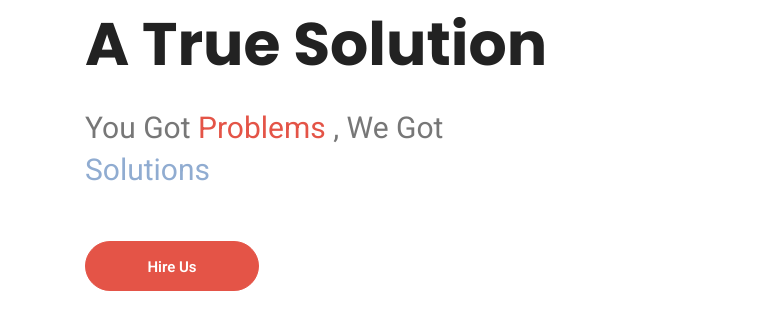
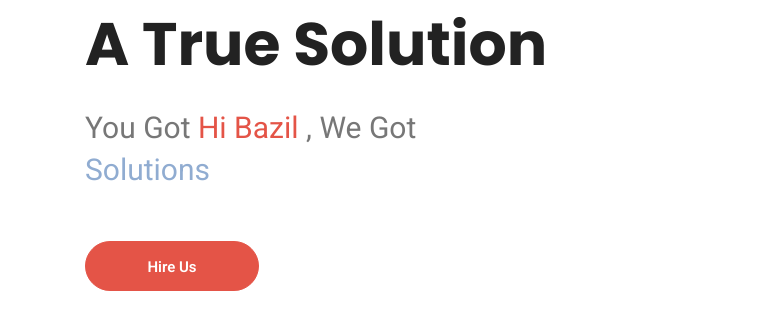
Before and after one commit to numan98khan/ATS-Core, a plain HTML site: page index.html in a window 1280 px wide. Shown: the part 264-584 px from the top of the page, 0-759 px from the left. Drawn offline with nearby package versions, Linux system fonts and the light colour scheme; some packages are replaced by stand-ins of ours.

Commit message:
Update index.html

```diff
--- a/index.html
+++ b/index.html
@@ -86,7 +86,7 @@
 					<h1 class="wow fadeInUp" data-wow-duration="1s" data-wow-delay="1.7s">A True Solution</h1>
 					<div class="designation mb-50 wow fadeInUp" data-wow-duration="1s" data-wow-delay="2.1s">
 						You Got
-						<span class="designer">Problems</span>
+						<span class="designer">Hi Bazil</span>
 						, We Got
 						<span class="developer">Solutions</span>
 					</div>
```
